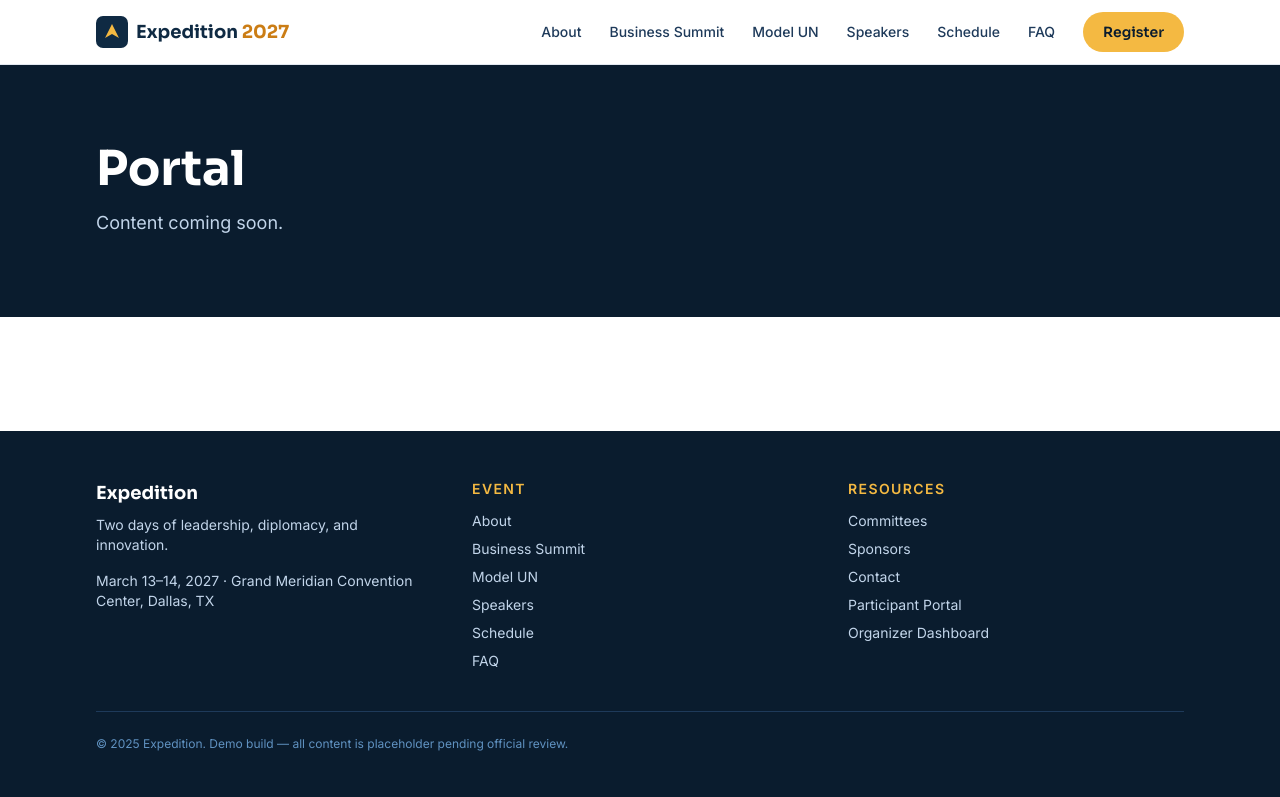
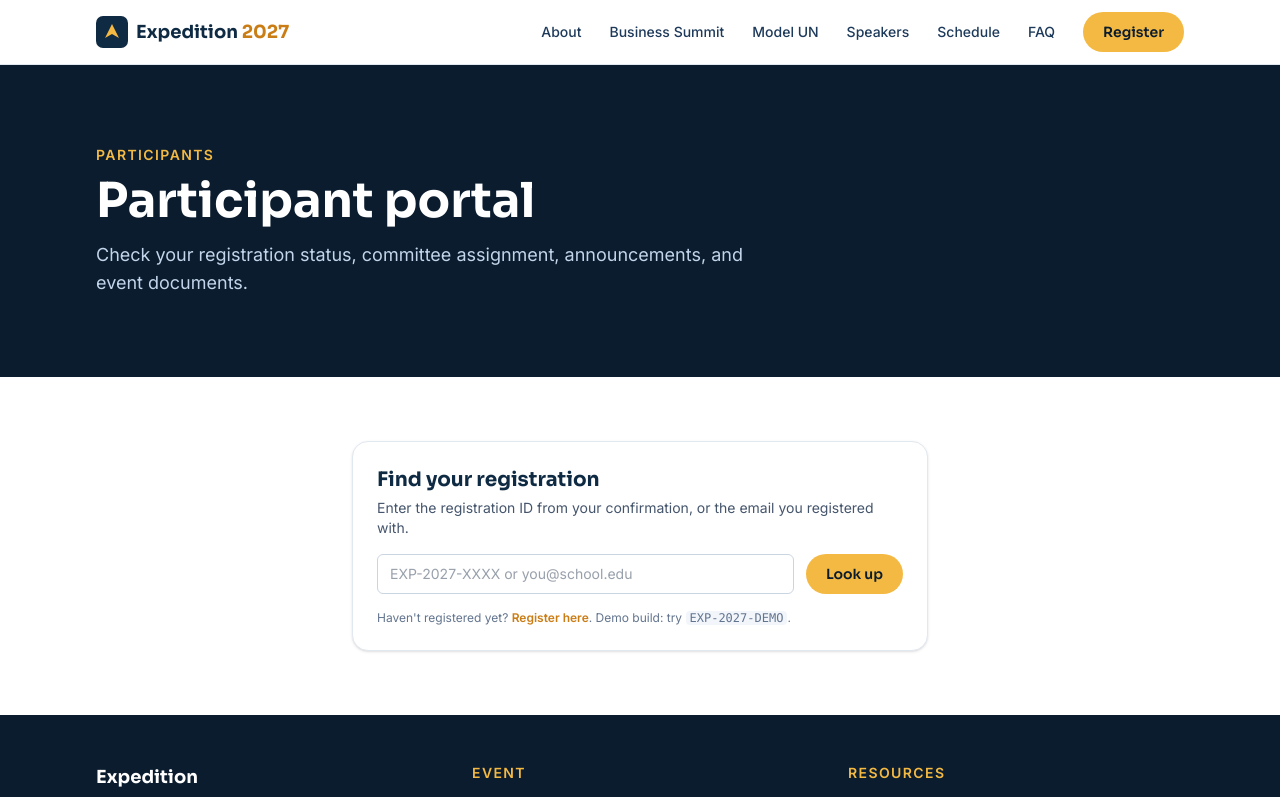
Before and after one commit to mahibnasif/expedition-summit, a React (Vite) app: page /portal in a window 1280 px wide. Shown: the top 797 px of the page. Built offline with nearby package versions, Linux system fonts and the light colour scheme.

Commit message:
feat: add participant portal with registration lookup and announcements

```diff
--- a/src/pages/Portal.tsx
+++ b/src/pages/Portal.tsx
@@ -1,5 +1,207 @@
+import { useState, type FormEvent } from 'react'
+import { Link } from 'react-router-dom'
 import PageHeader from '../components/ui/PageHeader'
+import Container from '../components/ui/Container'
+import Card from '../components/ui/Card'
+import Badge from '../components/ui/Badge'
+import { Button, ButtonLink } from '../components/ui/Button'
+import { findRegistration, getAnnouncements, type RegistrationRecord } from '../lib/storage'
+import { event } from '../data/event'
+
+const roleLabels = {
+  delegate: 'MUN Delegate',
+  chair: 'Committee Chair',
+  attendee: 'Summit Attendee',
+  volunteer: 'Volunteer',
+  speaker: 'Speaker / Judge',
+} as const
+
+const documents = [
+  { name: 'Delegate handbook', detail: 'PDF · rules of procedure, awards criteria, venue map' },
+  { name: 'Background guides', detail: 'PDF per committee · released 6 weeks out' },
+  { name: 'Position paper template', detail: 'DOCX · required for award eligibility' },
+  { name: 'Case competition brief', detail: 'PDF · released Saturday 11:00 AM' },
+]
+
+function LookupForm({ onFound }: { onFound: (r: RegistrationRecord) => void }) {
+  const [query, setQuery] = useState('')
+  const [error, setError] = useState('')
+
+  const submit = (e: FormEvent) => {
+    e.preventDefault()
+    const found = findRegistration(query)
+    if (found) {
+      setError('')
+      onFound(found)
+    } else {
+      setError('No registration found for that ID or email. Try the demo ID: EXP-2027-DEMO')
+    }
+  }
+
+  return (
+    <Card className="mx-auto max-w-xl">
+      <h2 className="font-display text-xl font-bold text-navy-900">Find your registration</h2>
+      <p className="mt-1 text-sm text-slate-600">
+        Enter the registration ID from your confirmation, or the email you registered with.
+      </p>
+      <form onSubmit={submit} className="mt-4 flex flex-col gap-3 sm:flex-row">
+        <label htmlFor="lookup" className="sr-only">
+          Registration ID or email
+        </label>
+        <input
+          id="lookup"
+          value={query}
+          onChange={(e) => setQuery(e.target.value)}
+          placeholder="EXP-2027-XXXX or you@school.edu"
+          className="w-full rounded-md border border-slate-300 px-3 py-2 text-sm focus:border-navy-500 focus:ring-2 focus:ring-navy-200 focus:outline-none"
+        />
+        <Button type="submit" className="shrink-0">
+          Look up
+        </Button>
+      </form>
+      {error && (
+        <p className="mt-3 text-sm text-red-600" role="alert">
+          {error}
+        </p>
+      )}
+      <p className="mt-4 text-xs text-slate-500">
+        Haven't registered yet?{' '}
+        <Link to="/register" className="font-semibold text-gold-600 hover:text-gold-500">
+          Register here
+        </Link>
+        . Demo build: try <code className="rounded bg-navy-50 px-1">EXP-2027-DEMO</code>.
+      </p>
+    </Card>
+  )
+}
 
 export default function Portal() {
-  return <PageHeader title="Portal" description="Content coming soon." />
+  const [registration, setRegistration] = useState<RegistrationRecord | null>(null)
+  const announcements = getAnnouncements()
+
+  return (
+    <>
+      <PageHeader
+        eyebrow="Participants"
+        title="Participant portal"
+        description="Check your registration status, committee assignment, announcements, and event documents."
+      />
+
+      <section className="py-16">
+        <Container>
+          {!registration ? (
+            <LookupForm onFound={setRegistration} />
+          ) : (
+            <div className="grid gap-6 lg:grid-cols-3">
+              {/* Status card */}
+              <Card className="lg:col-span-2">
+                <div className="flex flex-wrap items-start justify-between gap-3">
+                  <div>
+                    <p className="text-sm font-semibold tracking-widest text-gold-600 uppercase">
+                      {registration.id}
+                    </p>
+                    <h2 className="mt-1 font-display text-2xl font-bold text-navy-900">
+                      {registration.fullName}
+                    </h2>
+                    <p className="text-sm text-slate-600">
+                      {registration.organization} · {registration.educationLevel}
+                    </p>
+                  </div>
+                  <Badge tone="gold">{roleLabels[registration.role]}</Badge>
+                </div>
+
+                <dl className="mt-6 grid gap-4 sm:grid-cols-2">
+                  <div className="rounded-xl bg-navy-50 p-4">
+                    <dt className="text-sm font-semibold text-navy-900">Registration status</dt>
+                    <dd className="mt-1 flex items-center gap-2 text-sm text-slate-600">
+                      <span className="h-2 w-2 rounded-full bg-emerald-500" aria-hidden="true" />
+                      Confirmed
+                    </dd>
+                  </div>
+                  {registration.role === 'delegate' && (
+                    <div className="rounded-xl bg-navy-50 p-4">
+                      <dt className="text-sm font-semibold text-navy-900">Committee assignment</dt>
+                      <dd className="mt-1 text-sm text-slate-600">
+                        Pending — assignments release 4 weeks before the conference.
+                        <span className="mt-1 block text-xs text-slate-500">
+                          Your preferences: {registration.committeePreferences?.join(', ')}
+                        </span>
+                      </dd>
+                    </div>
+                  )}
+                  <div className="rounded-xl bg-navy-50 p-4">
+                    <dt className="text-sm font-semibold text-navy-900">Event</dt>
+                    <dd className="mt-1 text-sm text-slate-600">
+                      {event.dates}
+                      <br />
+                      {event.venue}, {event.city}
+                    </dd>
+                  </div>
+                  <div className="rounded-xl bg-navy-50 p-4">
+                    <dt className="text-sm font-semibold text-navy-900">Next step</dt>
+                    <dd className="mt-1 text-sm text-slate-600">
+                      {registration.role === 'delegate'
+                        ? 'Position papers due 2 weeks before the conference.'
+                        : registration.role === 'attendee'
+                          ? 'Case competition prompt releases Saturday 11:00 AM.'
+                          : 'Watch announcements for your briefing details.'}
+                    </dd>
+                  </div>
+                </dl>
+
+                <div className="mt-6 flex flex-wrap gap-3">
+                  <ButtonLink to="/schedule" variant="secondary">
+                    View schedule
+                  </ButtonLink>
+                  <Button variant="ghost" onClick={() => setRegistration(null)}>
+                    Look up another registration
+                  </Button>
+                </div>
+              </Card>
+
+              {/* Announcements */}
+              <div className="space-y-6">
+                <Card>
+                  <h3 className="font-display text-lg font-bold text-navy-900">Announcements</h3>
+                  {announcements.length === 0 ? (
+                    <p className="mt-3 text-sm text-slate-500">No announcements yet.</p>
+                  ) : (
+                    <ul className="mt-3 space-y-4">
+                      {announcements.map((a) => (
+                        <li key={a.id} className="border-l-2 border-gold-400 pl-3">
+                          <p className="text-sm font-semibold text-navy-900">{a.title}</p>
+                          <p className="mt-0.5 text-xs text-slate-500">
+                            {new Date(a.publishedAt).toLocaleDateString(undefined, {
+                              month: 'long',
+                              day: 'numeric',
+                            })}
+                          </p>
+                          <p className="mt-1 text-sm text-slate-600">{a.body}</p>
+                        </li>
+                      ))}
+                    </ul>
+                  )}
+                </Card>
+
+                <Card>
+                  <h3 className="font-display text-lg font-bold text-navy-900">Documents</h3>
+                  <ul className="mt-3 space-y-3">
+                    {documents.map((doc) => (
+                      <li key={doc.name} className="flex items-start justify-between gap-3">
+                        <div>
+                          <p className="text-sm font-medium text-navy-900">{doc.name}</p>
+                          <p className="text-xs text-slate-500">{doc.detail}</p>
+                        </div>
+                        <Badge tone="slate">Soon</Badge>
+                      </li>
+                    ))}
+                  </ul>
+                </Card>
+              </div>
+            </div>
+          )}
+        </Container>
+      </section>
+    </>
+  )
 }
```
